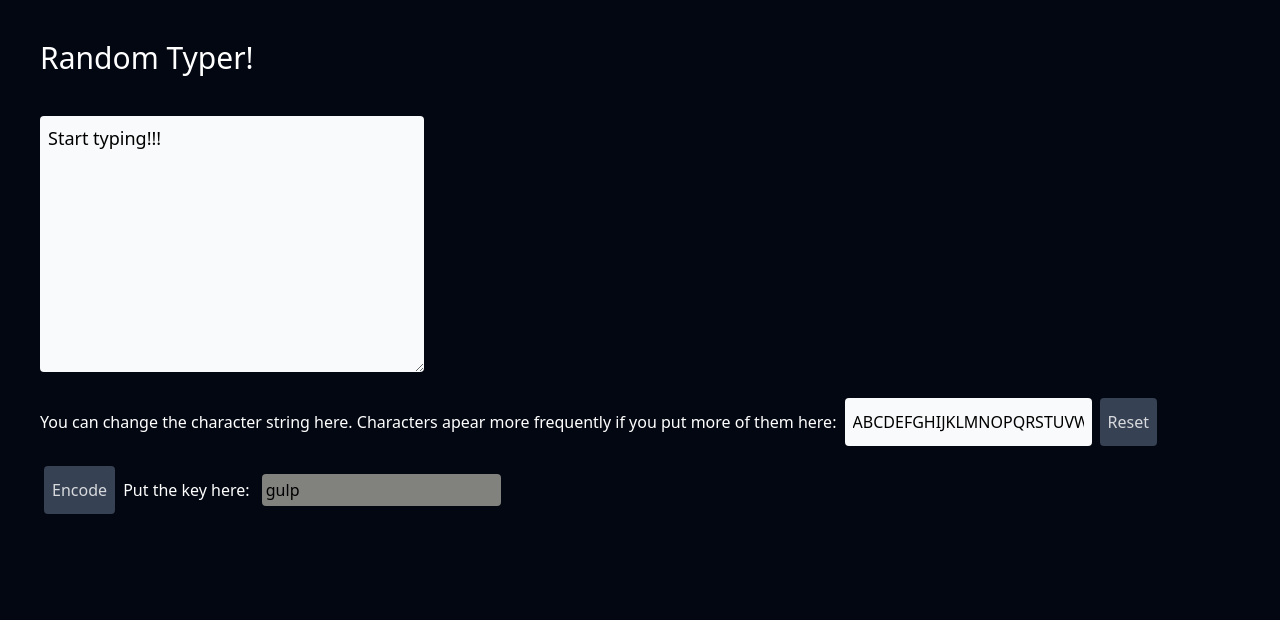
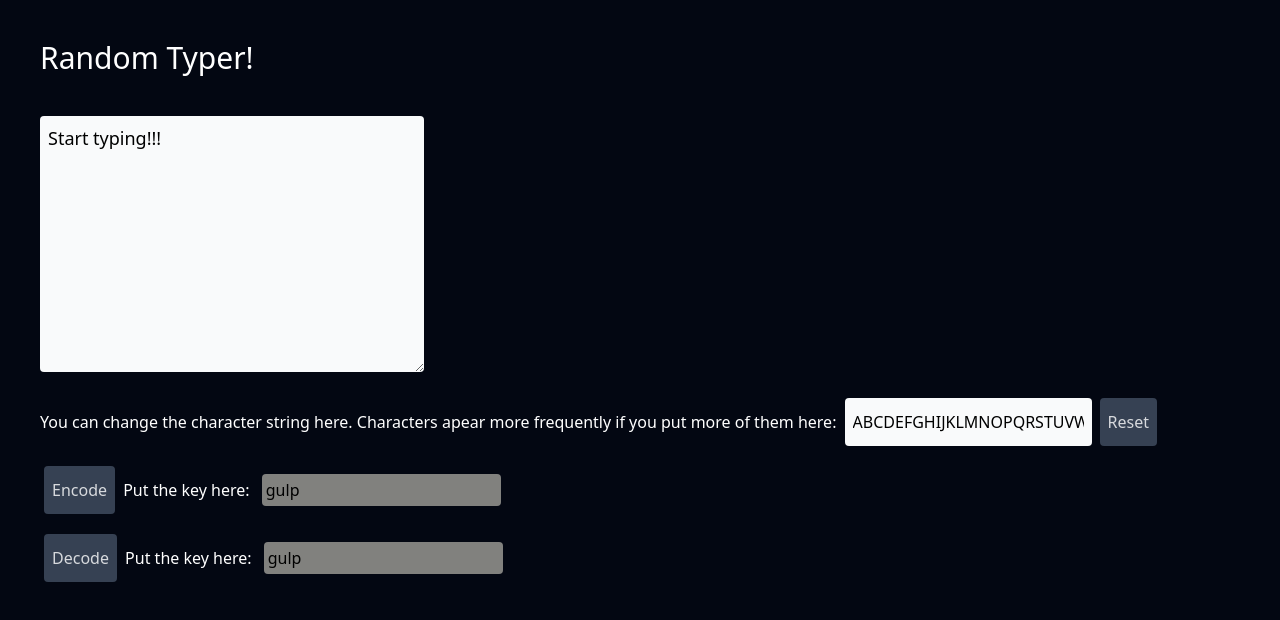
Before and after one commit to CavieJohnsonHere/random-typer, a Next.js app: page / in a window 1280 px wide. Shown: the top 620 px of the page. Built offline with nearby package versions, Linux system fonts and the light colour scheme.

Commit message:
added decoding as well

```diff
--- a/src/app/page.tsx
+++ b/src/app/page.tsx
@@ -3,26 +3,26 @@ import { useState } from "react";
 
 // All this code by Jesse Jackson: https://jsejcksn.github.io/secrets/
 
-// function decode(key: string, cipher: string) {
-//   // Primary decode operation
-//   let arrKey = key.split("");
-//   let arrCipher = cipher.split("");
-//   let arrKeyNum = uniEncode(arrKey);
-//   let arrCipherNum = uniEncode(arrCipher);
-//   let arrKeystream = [];
-//   for (let i = 0; i < arrCipherNum.length; i++) {
-//     let mult = returnInt(i / arrKeyNum.length);
-//     let pos = i % arrKeyNum.length;
-//     arrKeystream.push(arrKeyNum[pos] + mult);
-//   }
-//   let arrTextNum = [];
-//   for (let j = 0; j < arrCipherNum.length; j++) {
-//     arrTextNum.push((arrCipherNum[j] + 65536 - arrKeystream[j]) % 65536);
-//   }
-//   let arrText = uniDecode(arrTextNum);
-//   let text = arrText.join("");
-//   return text;
-// }
+function decode(key: string, cipher: string) {
+  // Primary decode operation
+  const arrKey = key.split("");
+  const arrCipher = cipher.split("");
+  const arrKeyNum = uniEncode(arrKey);
+  const arrCipherNum = uniEncode(arrCipher);
+  const arrKeystream = [];
+  for (let i = 0; i < arrCipherNum.length; i++) {
+    const mult = returnInt(i / arrKeyNum.length);
+    const pos = i % arrKeyNum.length;
+    arrKeystream.push(arrKeyNum[pos] + mult);
+  }
+  const arrTextNum = [];
+  for (let j = 0; j < arrCipherNum.length; j++) {
+    arrTextNum.push((arrCipherNum[j] + 65536 - arrKeystream[j]) % 65536);
+  }
+  const arrText = uniDecode(arrTextNum);
+  const text = arrText.join("");
+  return text;
+}
 
 function encode(key: string, text: string) {
   // Primary encode operation
@@ -121,6 +121,23 @@ export default function Home() {
           onChange={(e) => setKey(e.target.value)}
         />
       </div>
+
+      <div className="mt-5">
+        <button
+          className="bg-gray-700 hover:bg-gray-800 transition rounded h-12 mx-1 text-white/80 cursor-pointer p-2"
+          onClick={() => {
+            setValue(decode(key, value));
+          }}
+        >
+          Decode
+        </button>
+        <span> Put the key here: </span>{" "}
+        <input
+          className="bg-amber-50/50 p-1 rounded text-black ms-2"
+          value={key}
+          onChange={(e) => setKey(e.target.value)}
+        />
+      </div>
     </div>
   );
 }
```
